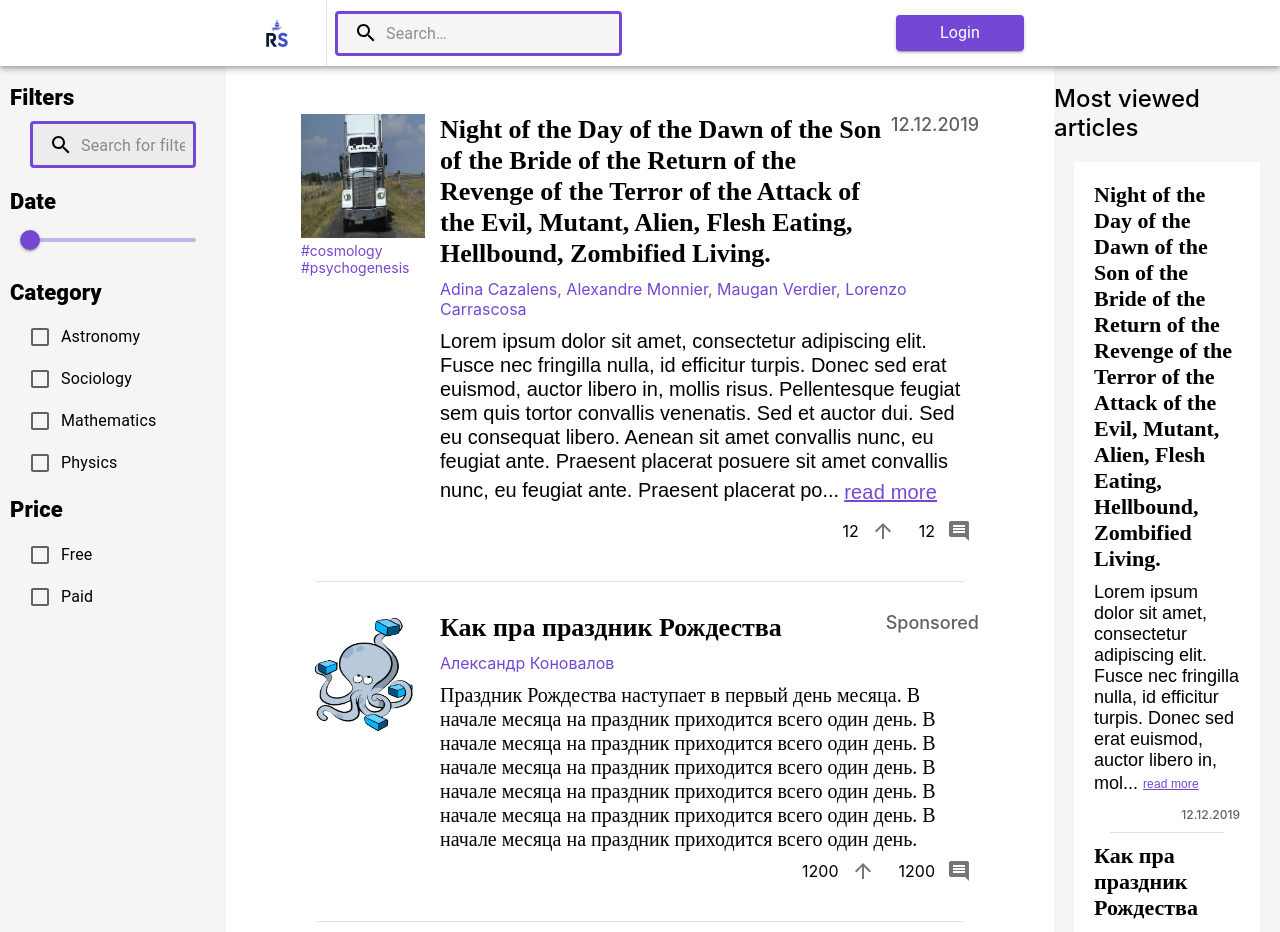
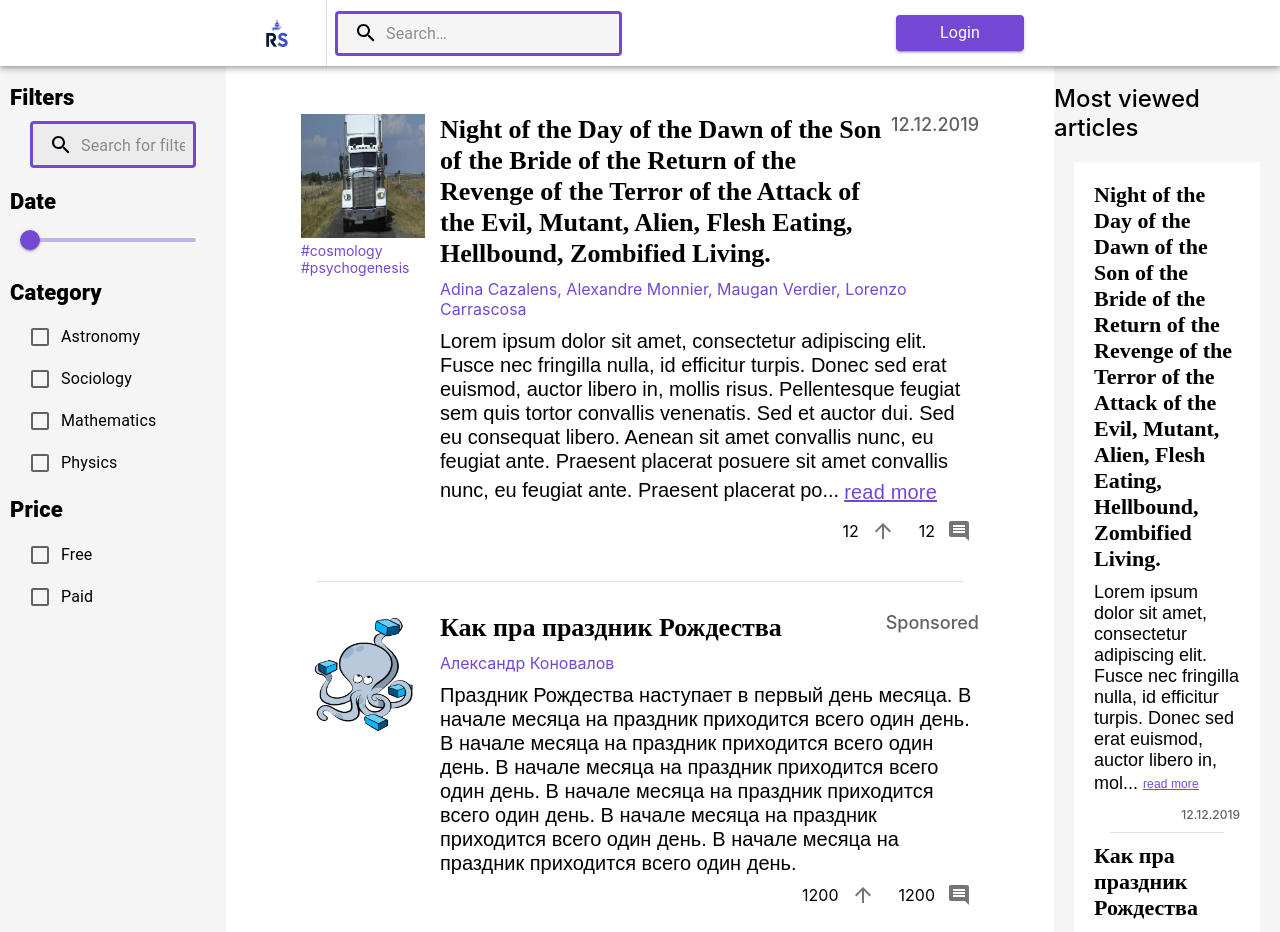
Before and after one commit to researchshare-official/frontend, a Next.js app: page / in a window 1280 px wide. Shown: the top 932 px of the page. Built offline with nearby package versions, Linux system fonts and the light colour scheme.

Commit message:
Forogotten Arial

```diff
--- a/components/ArticlePreview.tsx
+++ b/components/ArticlePreview.tsx
@@ -33,7 +33,7 @@ const getText = (text: string) => {
     } else {
         return (
             <Box>
-                <Box sx={{ fontSize: '20px', lineHeight: '24px', fontFamily: 'Abhaya Libre' }}>{text}</Box>
+                <Box sx={{ fontSize: '20px', lineHeight: '24px', fontFamily: 'Arial' }}>{text}</Box>
             </Box>
         )
     }
```
